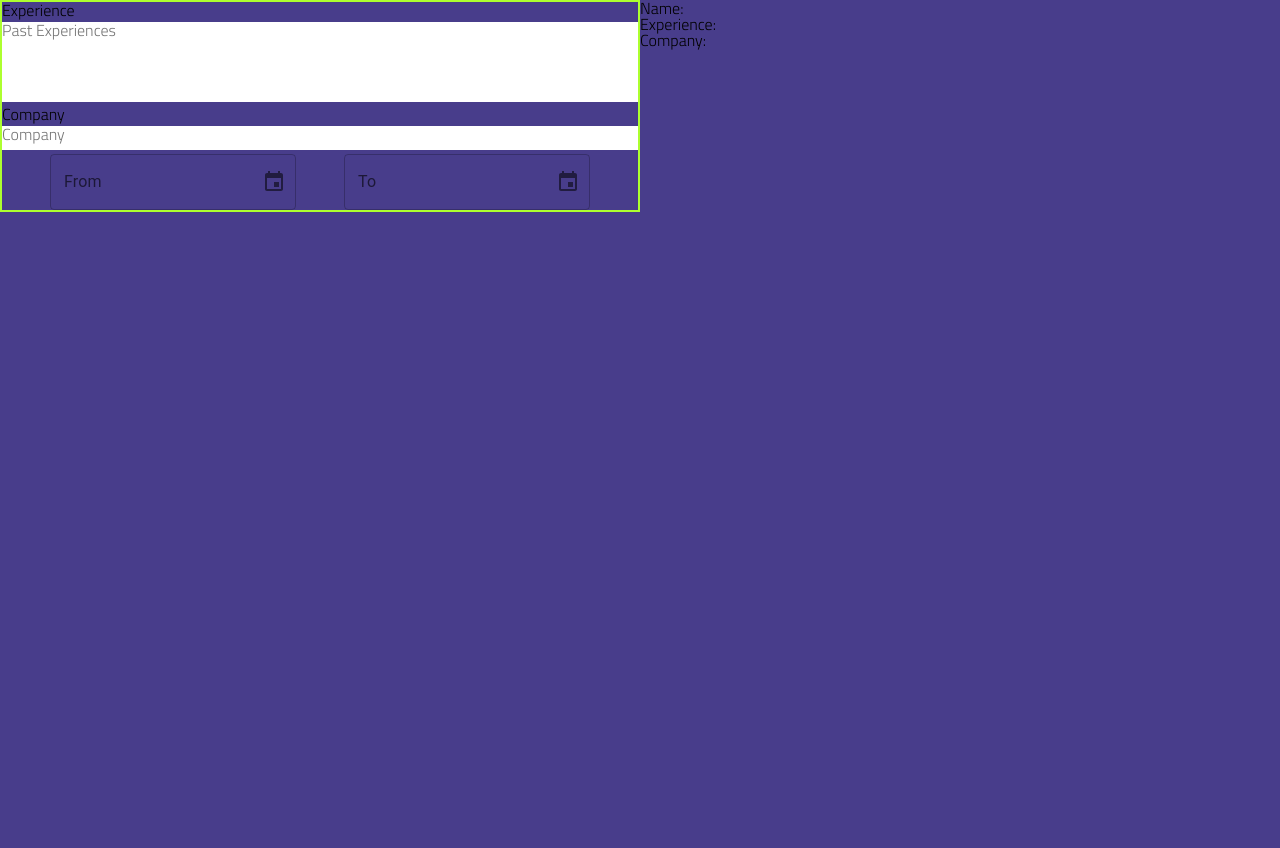
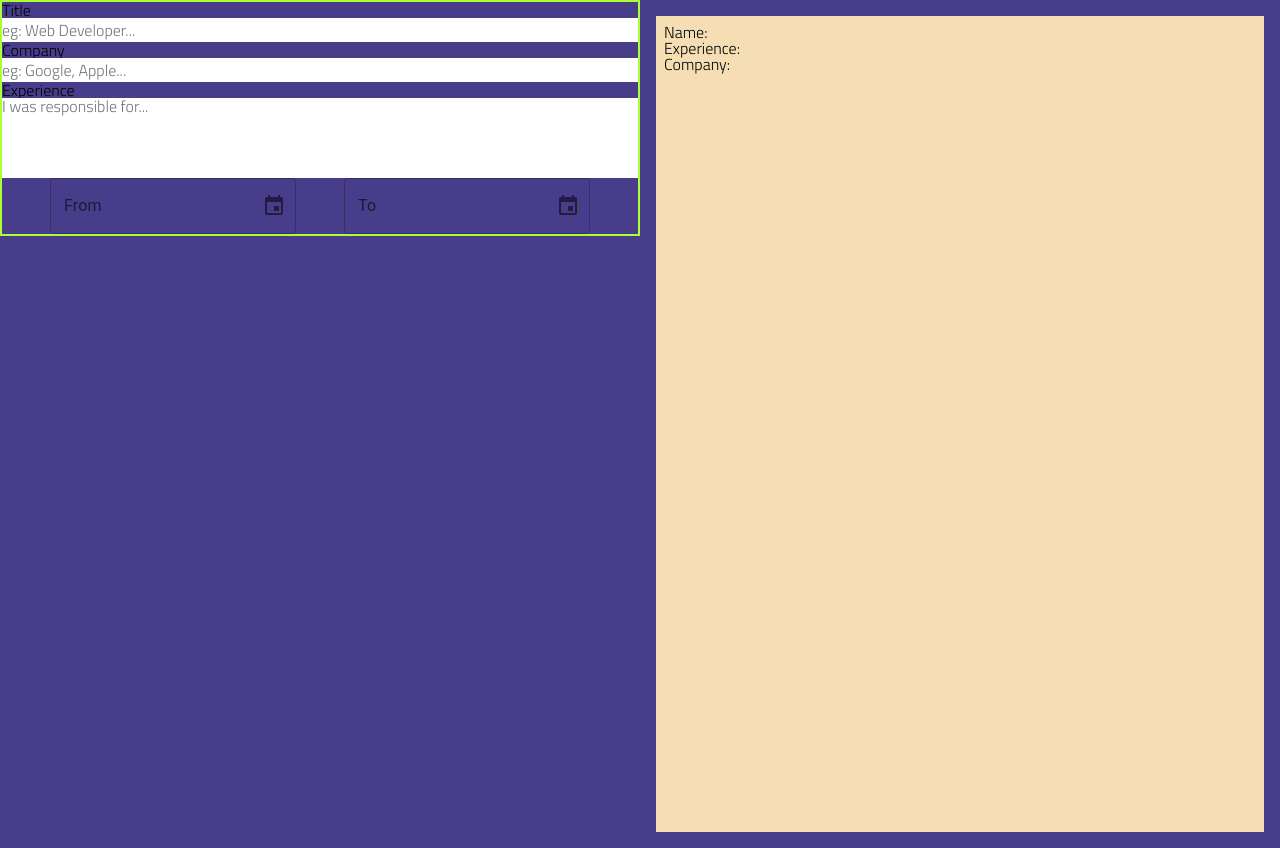
Before and after one commit to iversson-estudos/CV_Editor, a React (Vite) app: page / in a window 1280 px wide. Both pictures are taken after a click on the button "Lets Go". Before the commit the page ends 800 px from the top, so only its background shows below. Built offline with nearby package versions, Linux system fonts and the light colour scheme.

Commit message:
more inputs added to experience container

```diff
--- a/src/components/CV/Cv.jsx
+++ b/src/components/CV/Cv.jsx
@@ -1,10 +1,11 @@
 import React from "react";
+import styles from './Cv.module.css'
 
 
 
 export function Cv() {
     return (
-      <div>
+      <div className={styles.cvContainer}>
         <h2>Name:</h2>
         <p>Experience:</p>
         <p>Company:</p>
--- a/src/components/Inputs/TextInputLabeled.jsx
+++ b/src/components/Inputs/TextInputLabeled.jsx
@@ -1,19 +1,15 @@
 import {React} from "react";
 
-export function TextInputLabeled({name,size,label,divClass,placeHolder='...'}) {
-  /*STYLES*/
-  const divStyle = {
-    display:'flex',
-    flexDirection:'column'
-  }
+export function TextInputLabeled({name,size,label,placeHolder='...'}) {
 
   const inputStyle = {
     height:`${size}px`
   };
-  /*THE COMPONENT*/
+
+
   return (
-    <div className={divClass} style={divStyle}>
+    <>
       <label htmlFor={name}>{label}</label>
       <input name={name} type='text' id={name}  placeholder={placeHolder} style={inputStyle}/>
-    </div>
+    </>
 )}
--- a/src/components/Sections/Experience.jsx
+++ b/src/components/Sections/Experience.jsx
@@ -1,17 +1,18 @@
 import {React} from "react";
 import   { TextAreaLabeled } from "../Inputs/TextAreaLabeled";
+import { TextInputLabeled } from "../Inputs/TextInputLabeled"
 import styles from './Experience.module.css';
 import { DatePicker } from '@mui/x-date-pickers/DatePicker';
 import { LocalizationProvider } from '@mui/x-date-pickers/LocalizationProvider';
 import { AdapterDayjs } from '@mui/x-date-pickers/AdapterDayjs';
-import { DesktopDateTimePickerLayout } from "@mui/x-date-pickers";
 
 export function Experience(){
 
 return (
 <div className={styles.experienceContainer}>
-                    <TextAreaLabeled    divClass={styles.textArea} name='experience'  placeHolder='Past Experiences' label='Experience' size={80} />
-                    <TextAreaLabeled    divClass={styles.textArea} name='company' placeHolder='Company' label='Company' size={24} />
+                    <TextInputLabeled    divClass={styles.textArea} name='title' placeHolder='eg: Web Developer...' label='Title' size={24} />
+                    <TextInputLabeled    divClass={styles.textArea} name='company' placeHolder='eg: Google, Apple...' label='Company' size={24} />
+                    <TextAreaLabeled    divClass={styles.textArea} name='experience'  placeHolder='I was responsible for...' label='Experience' size={80} />
                     <div className={styles.dateContainer}>
                         <LocalizationProvider dateAdapter={AdapterDayjs}>
                             <DatePicker  label="From" />
--- a/src/components/Sections/Experience.module.css
+++ b/src/components/Sections/Experience.module.css
@@ -1,8 +1,8 @@
 .experienceContainer{
     display: flex;
     flex-direction: column;
-    gap: 4px;
     border: 2px solid greenyellow;
+
 
     .dateContainer{
         display: flex;
```
